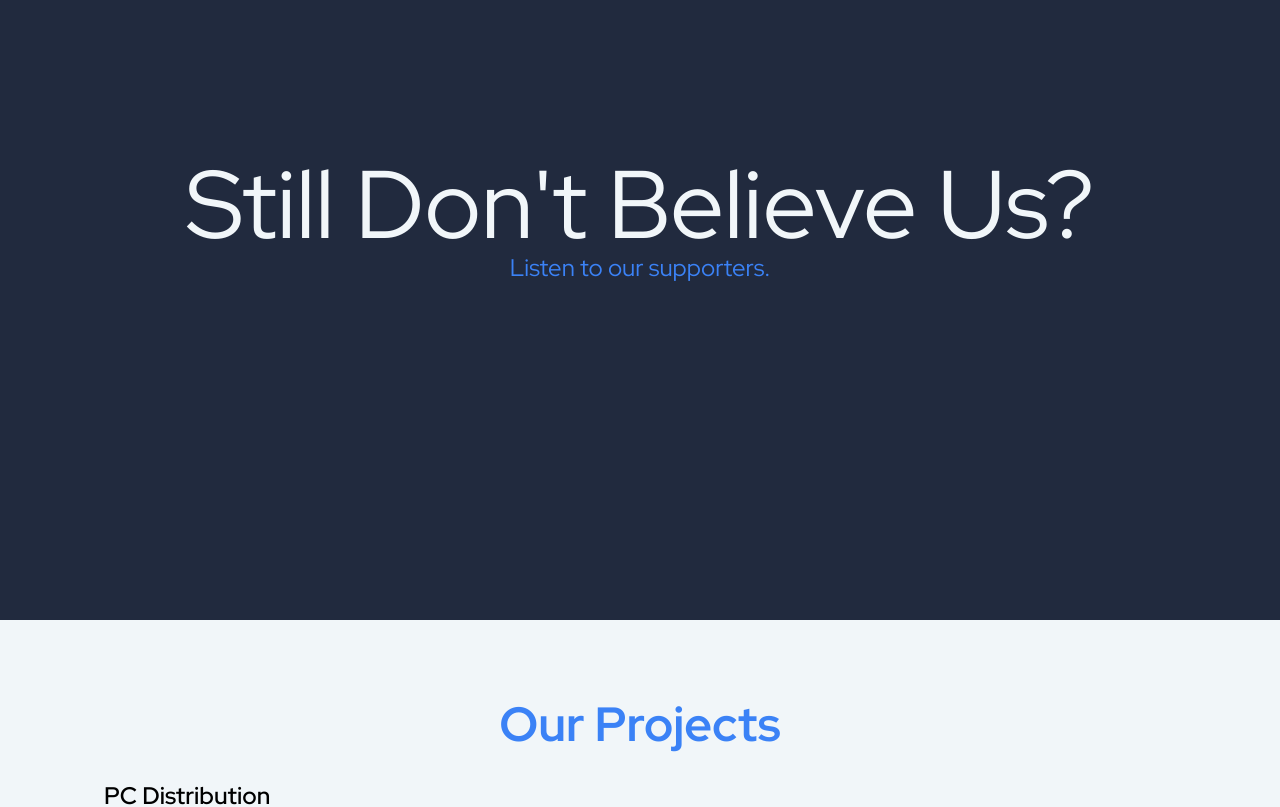
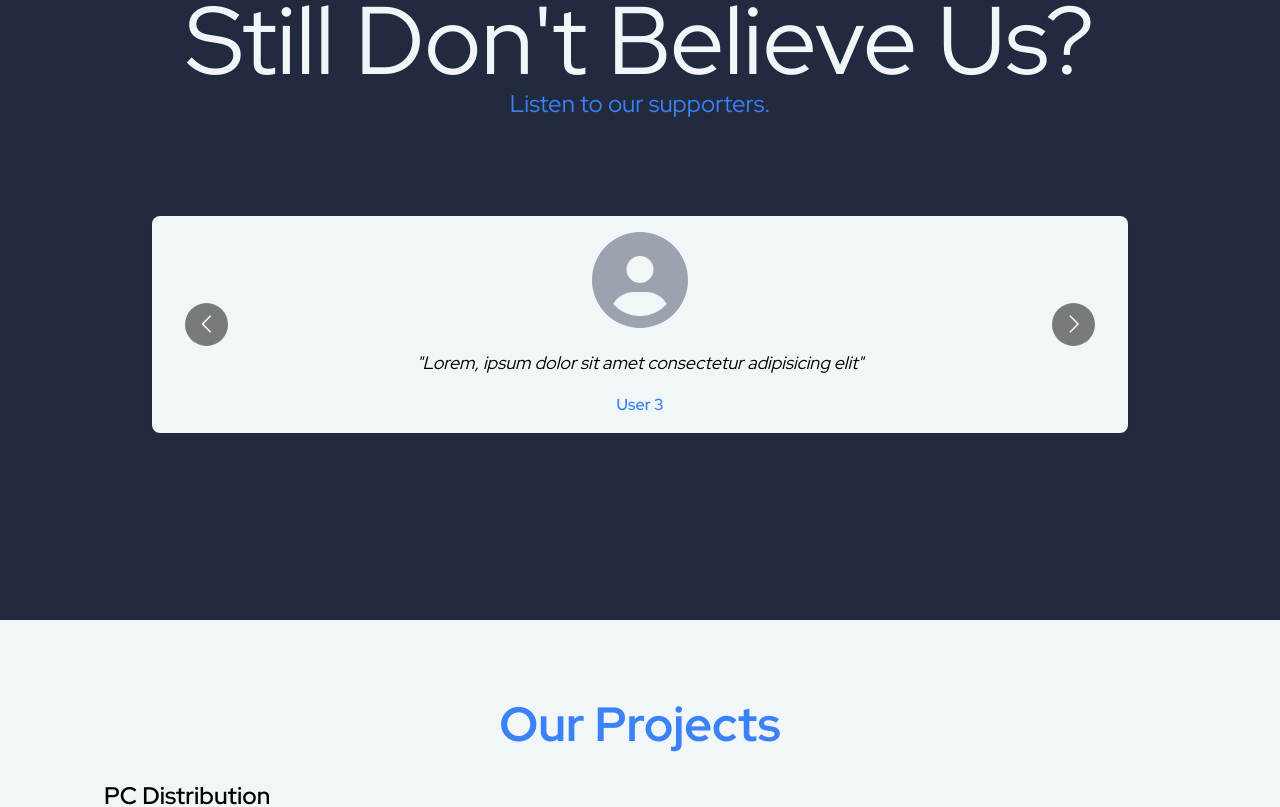
Before and after one commit to AyushB08/project-dosti, a Next.js app: page / in a window 1280 px wide. Shown: the part 1780-2587 px from the top of the page. Built offline with nearby package versions, Linux system fonts and the light colour scheme.

Commit message:
added testimonials carousel, fixed footer and other UI bugs

```diff
--- a/app/components/Contact.tsx
+++ b/app/components/Contact.tsx
@@ -4,7 +4,8 @@ import { faEnvelope, faPhone } from '@fortawesome/free-solid-svg-icons';
 export default function Contact() {
     return (
         <div id ="contact" className="min-h-screen w-screen bg-dark-blue flex flex-col items-center justify-center">
-            <h1 className="text-white text-5xl md:text-8xl font-bold ">Contact Us</h1>
+            <h1 className="text-white text-5xl md:text-7xl font-bold mt-10">Contact Us</h1>
+            <h2 className="text-blue-500 text-xl md:text-2xl mt-5">We'd love to hear your thoughts!</h2>
 
 
             <div className="bg-white p-8 rounded-lg shadow-lg mt-8 max-w-lg w-4/5">
--- a/app/components/Footer.tsx
+++ b/app/components/Footer.tsx
@@ -4,7 +4,7 @@ const Footer = () => {
   return (
     <footer className="bg-dark-blue text-white py-6">
       <div className="container mx-auto flex justify-between items-center">
-        <div className="flex space-x-6">
+        <div className="flex w-full items-center justify-center space-x-6">
           <a href="#" className="hover:text-gray-400">Home</a>
           <a href="#" className="hover:text-gray-400">Projects</a>
           <a href="#" className="hover:text-gray-400">Team</a>
--- a/app/components/Hero.tsx
+++ b/app/components/Hero.tsx
@@ -6,8 +6,8 @@ export default function Hero() {
                 <h1 className="text-white text-5xl md:text-7xl font-bold mb-2">Together, We Build a Brighter Tomorrow</h1>
                 <p className="text-gray-300 text-xl">Welcome to Project Dosti, a nonprofit dedicated to uplifting communities.</p>
                 <div className="flex flex-row space-x-5 mt-5 items-center text-white">
-                <p className="bg-navy py-2 md:py-5 px-10 rounded-full">Donate</p>
-                <p className="bg-navy py-2 md:py-5 px-10 rounded-full ">Contact Us</p>
+                <p className="bg-navy py-3 md:py-5 px-10 rounded-full text-center">Donate</p>
+                <p className="bg-navy py-3 md:py-5 px-10 rounded-full text-center ">Contact Us</p>
                 </div>
             </div>
             <div className="rounded-full overflow-hidden  md:w-3/4 bg-white ">
--- a/app/components/Impact.tsx
+++ b/app/components/Impact.tsx
@@ -9,7 +9,7 @@ export default function Impact() {
 
                 </div>
                 <div className="w-full md:w-1/2 p-10 flex flex-col justify-center items-center" >
-                <h2 className="text-5xl font-bold text-blue-500 mb-20">Our Impact</h2>
+                    <h2 className="text-5xl text-center font-bold text-blue-500 mb-20">Our Impact</h2>
 
                     <p className="font-bold text-5xl">700</p>
                     <p className="mb-5 text-navy">People</p>
@@ -21,34 +21,30 @@ export default function Impact() {
                     <p className="mb-5 text-navy">Schools Partnered With</p>
                 </div>
             </div>
-            <div className="h-screen w-screen bg-white  flex-col md:flex-row md:hidden">
-
+            <div className="h-screen w-screen bg-white flex flex-col md:hidden">
                 <div className="w-full h-full md:w-1/2 p-10 flex flex-col justify-center items-center">
-                <h2 className="text-7xl font-bold text-blue-500">Our Impact</h2>
-
-                <div className="w-full h-1/2 flex flex-row items-center justify-center space-x-28 mt-20">
+                    <h2 className="text-6xl font-bold text-blue-500">Our Impact</h2>
+                    <div className="w-full h-full grid grid-cols-2 gap-10 mt-32">
                         <div className="flex flex-col items-center">
-                        <p className=" font-bold text-7xl">700</p>
+                            <p className="font-bold text-7xl">700</p>
                             <p className="mb-5 text-2xl text-navy">People</p>
                         </div>
-                    <div className="flex flex-col items-center justify-center">
+                        <div className="flex flex-col items-center">
                             <p className="font-bold text-7xl">2000</p>
-                        <p className="mb-5 text-2xl text-navy ">Students</p>
+                            <p className="mb-5 text-2xl text-navy">Students</p>
                         </div>
-                </div>
-                <div className="w-full h-1/2 flex flex-row items-center justify-center space-x-32">
-                    <div className="flex flex-col items-center justify-center">
+                        <div className="flex flex-col items-center">
                             <p className="font-bold text-7xl">20</p>
                             <p className="mb-5 text-2xl text-navy text-center">Hardware Donated</p>
                         </div>
-                    <div className="flex flex-col items-center justify-center">
-                        <p className="font-bold text-7xl ">8</p>
+                        <div className="flex flex-col items-center">
+                            <p className="font-bold text-7xl">8</p>
                             <p className="mb-5 text-2xl text-navy text-center">School Partners</p>
                         </div>
                     </div>
-
                 </div>
             </div>
+
         </>
 
     )
--- a/app/components/Testimonials.tsx
+++ b/app/components/Testimonials.tsx
@@ -1,3 +1,5 @@
+import TestimonialsCarousel from "./TestimonialsCarousel";
+
 export default function Testimonials() {
     return (
         <div className="h-screen w-screen bg-dark-blue flex flex-col items-center justify-center">
@@ -5,6 +7,7 @@ export default function Testimonials() {
 
 
             <p className="text-blue-500 text-2xl ">Listen to our supporters.</p>
+            <TestimonialsCarousel/>
 
         </div>
     )
--- /dev/null
+++ b/app/components/TestimonialsCarousel.tsx
@@ -0,0 +1,64 @@
+import Carousel from 'react-multi-carousel';
+import 'react-multi-carousel/lib/styles.css';
+import { FontAwesomeIcon } from '@fortawesome/react-fontawesome';
+import { faUserCircle } from '@fortawesome/free-solid-svg-icons';
+
+const testimonials = [
+    {
+        name: "User 1",
+        text: "Lorem, ipsum dolor sit amet consectetur adipisicing elit.",
+        image: ""
+    },
+    {
+        name: "User 2",
+        text: "Lorem, ipsum dolor sit amet consectetur adipisicing elit",
+        image: ""
+    },
+    {
+        name: "User 3",
+        text: "Lorem, ipsum dolor sit amet consectetur adipisicing elit",
+        image: ""
+    },
+];
+
+const responsive = {
+
+    desktop: {
+        breakpoint: { max: 3000, min: 1024 },
+        items: 3
+    },
+    tablet: {
+        breakpoint: { max: 1024, min: 464 },
+        items: 1
+    },
+    mobile: {
+        breakpoint: { max: 464, min: 0 },
+        items: 1
+    }
+};
+
+export default function TestimonialsCarousel() {
+    return (
+        <div className="w-4/5 md:w-4/5 mx-auto p-4 text-center">
+            <Carousel
+                responsive={responsive}
+                infinite={true}
+                autoPlay={true}
+                autoPlaySpeed={3000}
+                className="relative mt-10 md:mt-20"
+            >
+                {testimonials.map((testimonial, index) => (
+                    <div key={index} className="p-4 bg-white rounded-lg shadow-lg mx-2 h-full md:w-auto">
+                        {testimonial.image ? (
+                            <img src={testimonial.image} alt={testimonial.name} className="w-24 h-24 rounded-full mx-auto mb-4"/>
+                        ) : (
+                            <FontAwesomeIcon icon={faUserCircle} className="w-24 h-24 text-gray-400 mx-auto mb-4"/>
+                        )}
+                        <p className="text-lg italic ">"{testimonial.text}"</p>
+                        <p className="mt-4 font-semibold text-blue-500">{testimonial.name}</p>
+                    </div>
+                ))}
+            </Carousel>
+        </div>
+    );
+}
--- a/package.json
+++ b/package.json
@@ -16,6 +16,7 @@
     "next": "14.2.3",
     "react": "^18",
     "react-dom": "^18",
+    "react-multi-carousel": "^2.8.5",
     "react-responsive-carousel": "^3.2.23"
   },
   "devDependencies": {
```
Also changed, not shown: app/components/NavbarStyles.css (deleted), 2 other files (tests, documents, lock files or other folders). Lines whose indentation alone changed are shown as unchanged.
